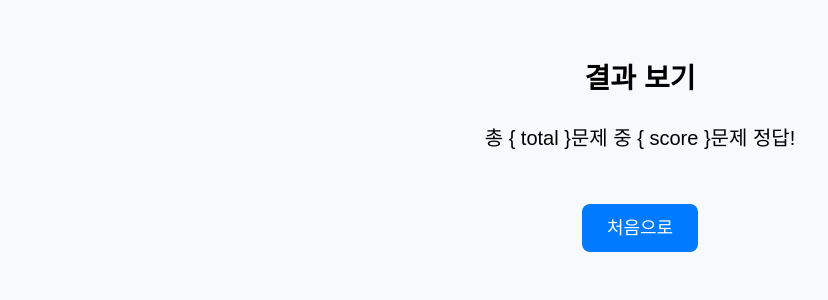
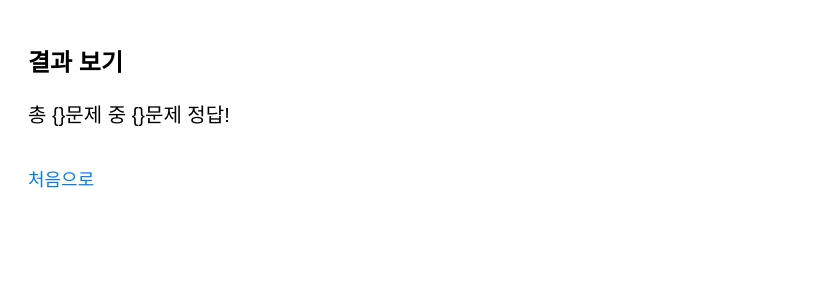
Before and after one commit to Parkdonghae/disaster_quiz_app, a Flask app: page /result in a window 1280 px wide. Shown: the top 300 px of the page, without its empty margins (0-828 px from the left). Run offline with Flask 2, Linux system fonts and the light colour scheme.

Commit message:
결과 디자인 재수정

```diff
--- a/templates/result.html
+++ b/templates/result.html
@@ -9,43 +9,28 @@
     body {
       font-family: Arial, sans-serif;
       font-size: 18px;
-      padding: 30px;
-      background-color: #f8f9fa;
+      padding: 20px;
       line-height: 1.6;
-      text-align: center;
     }
-
     h1 {
-      font-size: 28px;
-      font-weight: bold;
-      margin-bottom: 20px;
+      font-size: 24px;
     }
-
     p {
       font-size: 20px;
-      margin: 20px 0;
+      margin: 15px 0;
     }
-
     a {
       display: inline-block;
-      margin-top: 30px;
-      padding: 10px 25px;
+      margin-top: 20px;
       font-size: 18px;
-      background-color: #007bff;
-      color: white;
-      border-radius: 8px;
       text-decoration: none;
-      transition: background-color 0.3s;
-    }
-
-    a:hover {
-      background-color: #0056b3;
+      color: #007BFF;
     }
   </style>
 </head>
 <body>
   <h1>결과 보기</h1>
-  <p>총 { total }문제 중 { score }문제 정답!</p>
+  <p>총 {}문제 중 {}문제 정답!</p>
   <a target='_blank' href="{{ url_for('home') }}">처음으로</a>
 </body>
 </html>
```
